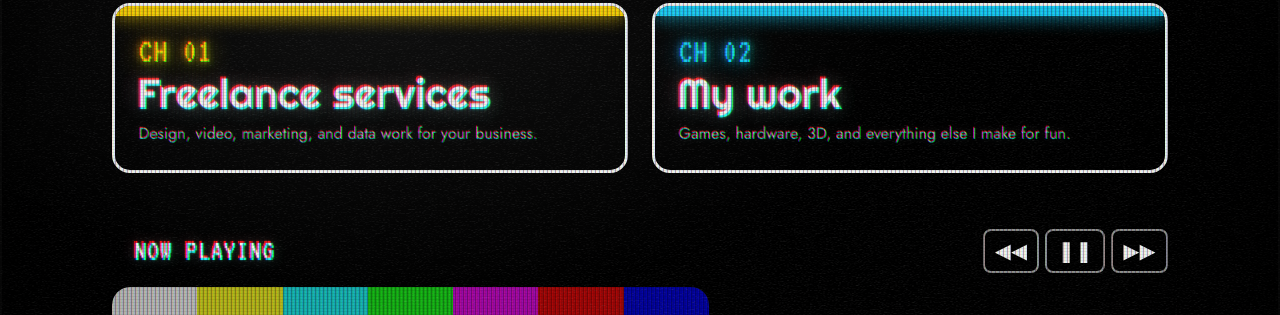
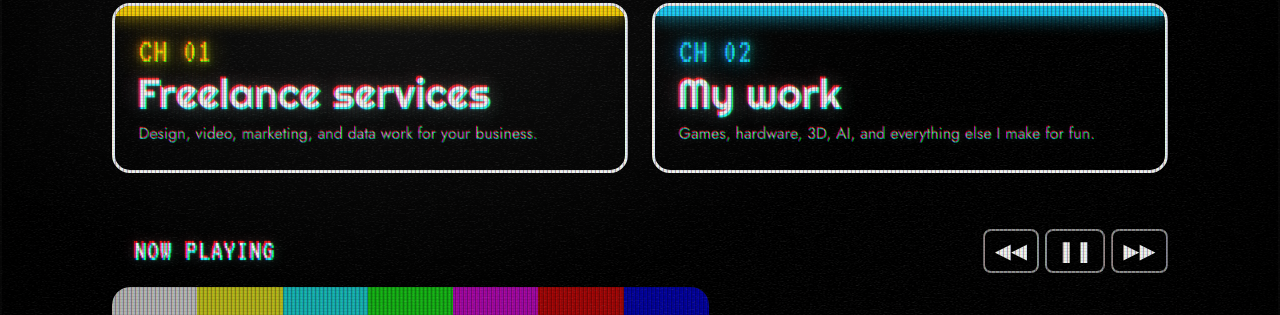
Before and after one commit to ItsNotShawn/shawnfinnerty.work, a Jekyll site: the page built from index.html, in a window 1280 px wide and 900 px high, scrolled down 392 px. Shown: the part 138-453 px from the top of the window. Built offline with Jekyll 4.4.1, drawn with Linux system fonts in a browser that asks for light colours.

Commit message:
Mention AI in portfolio intro and homepage tile; README
Co-Authored-By: Claude Opus 5.5 <noreply@anthropic.com>
Claude-Session: https://claude.ai/code/session_01PoU4aPMQCwMMpbXj2zQyDj

```diff
--- a/index.html
+++ b/index.html
@@ -29,7 +29,7 @@ description: "Shawn Finnerty is a Medford/Boston designer working across video,
     <a class="channel" href="/portfolio/" style="--ch: #19d3ff">
       <span class="channel__num osd">CH 02</span>
       <span class="channel__name">My work</span>
-      <span class="channel__desc">Games, hardware, 3D, and everything else I make for fun.</span>
+      <span class="channel__desc">Games, hardware, 3D, AI, and everything else I make for fun.</span>
     </a>
   </nav>
 
--- a/portfolio/index.html
+++ b/portfolio/index.html
@@ -10,7 +10,7 @@ description: "Personal projects by Shawn Finnerty: game jam games, guitar pedals
 <main id="main" class="portfolio wrap">
   <header class="portfolio__head">
     <h1 class="portfolio__title">My work</h1>
-    <p class="lede">Things I make on my own time: games, hardware, 3D, design, and a little photo and sound. Pick a channel.</p>
+    <p class="lede">Things I make on my own time: games, hardware, 3D, design, AI projects, and a little photo and sound. Pick a channel.</p>
   </header>
 
   <div class="guide" role="group" aria-label="Filter projects by channel">
```
Also changed, not shown: README.md.
